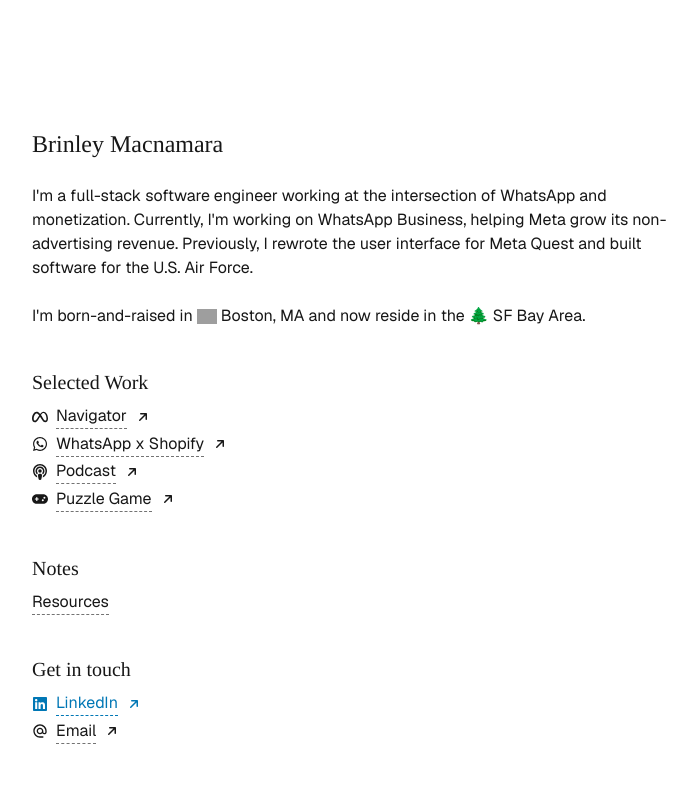
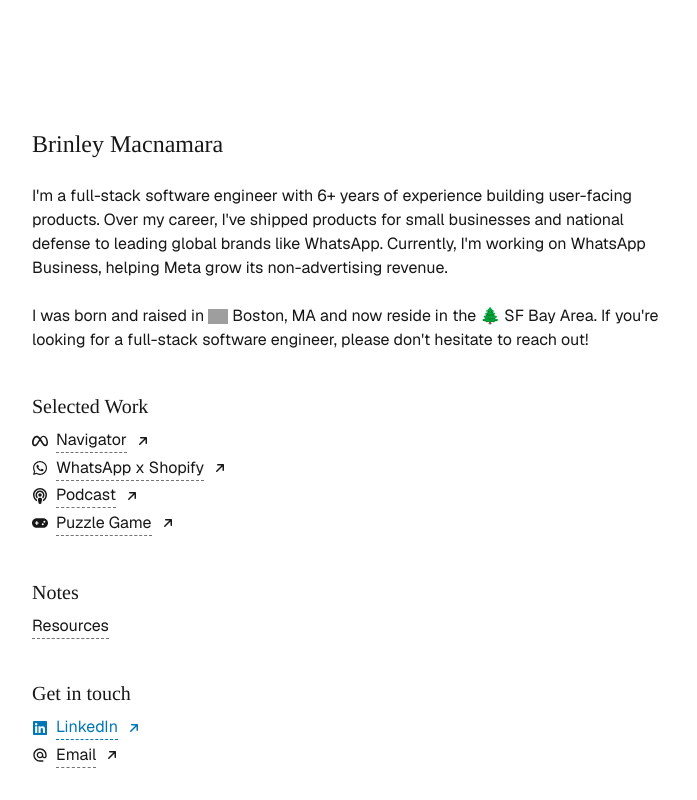
Before and after one commit to brinleym/site, a Next.js app: page / in a window 1280 px wide. Shown: the whole page, without its empty margins (283-980 px from the left). Built offline with nearby package versions, Linux system fonts and the light colour scheme; grey boxes are pictures that could not be loaded.

Commit message:
Fix grammatical issue and update alt text for red sox icon

```diff
--- a/app/page.mdx
+++ b/app/page.mdx
@@ -4,19 +4,20 @@
 # Brinley Macnamara
 
 <Section>
-I'm a full-stack software engineer working at the intersection of WhatsApp and
-monetization. Currently, I'm working on WhatsApp Business, helping Meta grow its
-non-advertising revenue. Previously, I rewrote the user interface for Meta Quest
-and built software for the U.S. Air Force.
+I'm a full-stack software engineer with 6+ years of experience building
+user-facing products. Over my career, I've shipped products for small businesses
+and national defense to leading global brands like WhatsApp. Currently, I'm working
+on WhatsApp Business, helping Meta grow its non-advertising revenue.
 
 <br />
-I'm born-and-raised in <Image
+I was born and raised in <Image
     src={RedSoxLogo}
     width={20}
     height={20}
-    alt="Picture of the author"
+    alt="Decorative red sox logo"
     style={{ display: 'inline', verticalAlign: 'middle'}}
-/> Boston, MA and now reside in the 🌲 SF Bay Area.
+/> Boston, MA and now reside in the 🌲 SF Bay Area. If you're looking for a full-stack
+software engineer, please don't hesitate to reach out!
 </Section>
 
 <Section>
```
